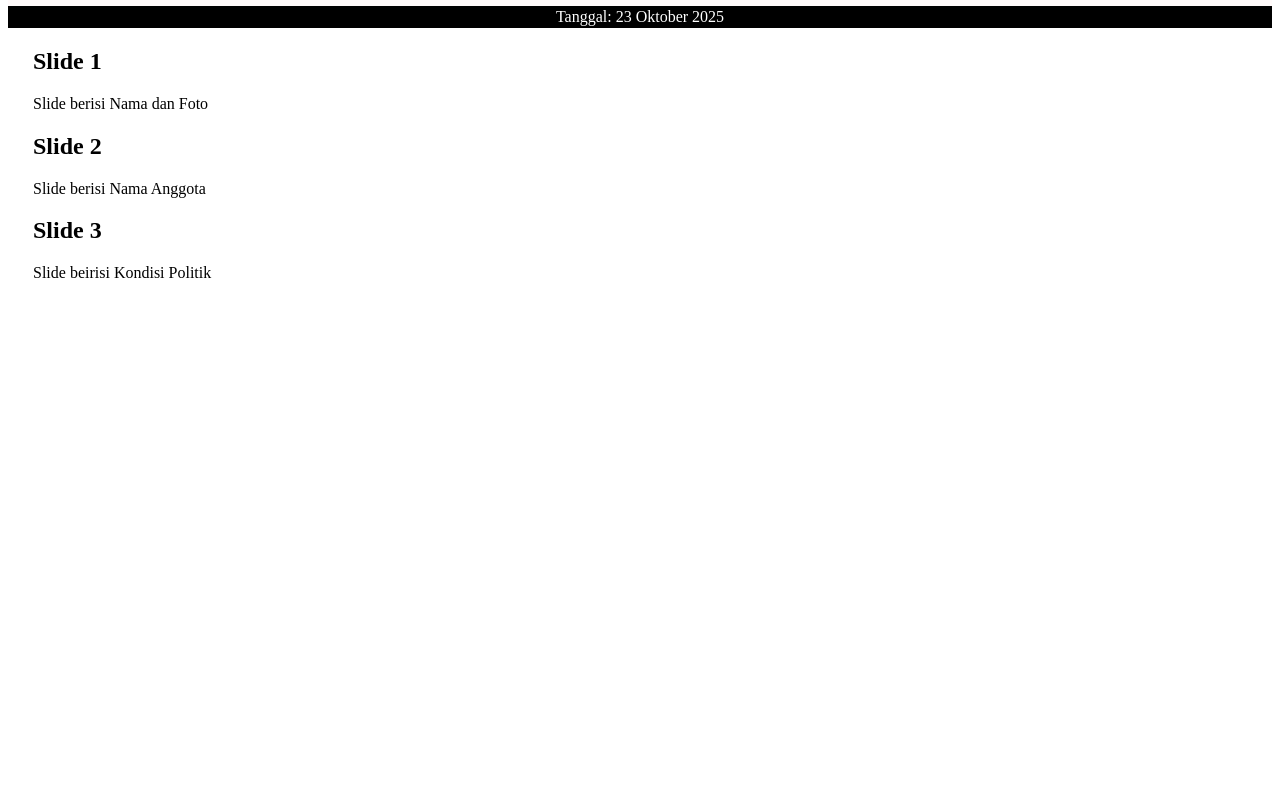
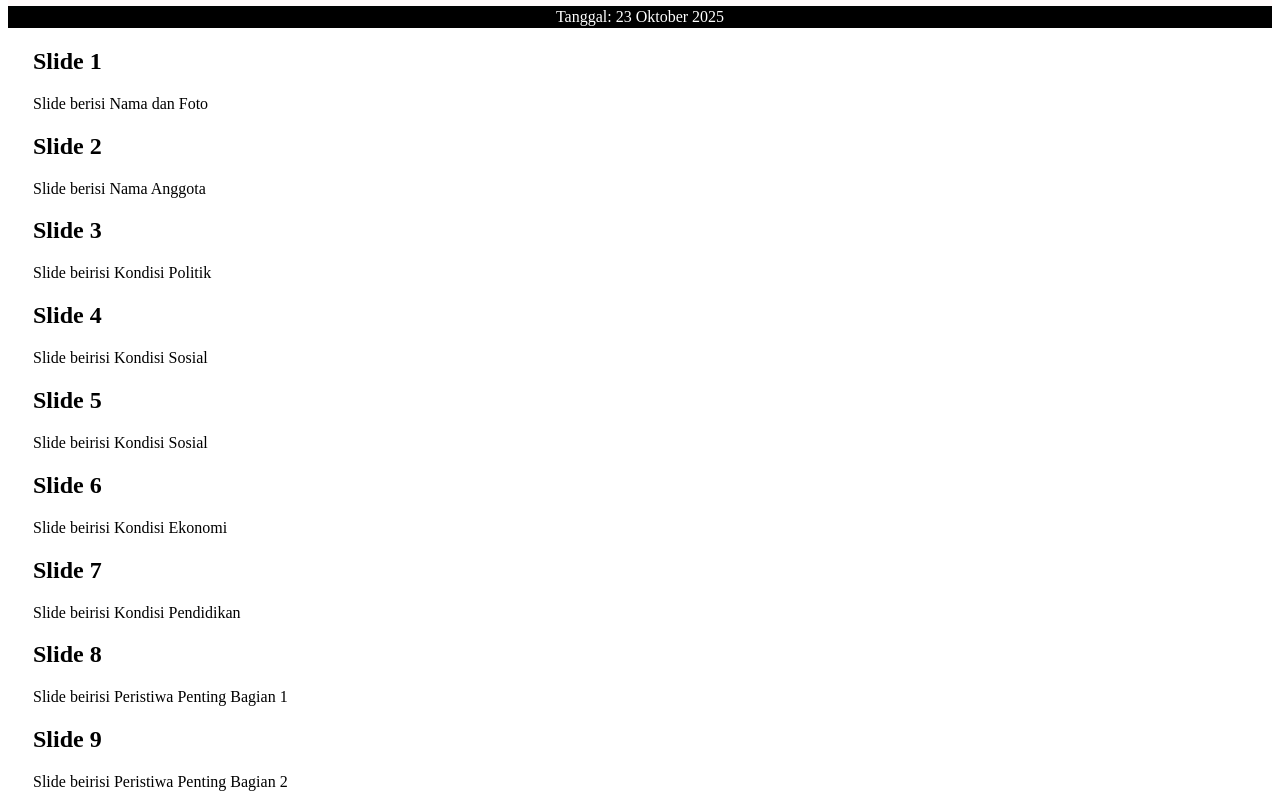
Before and after one commit to NewbieCoder-1/Tugas-IPS, a plain HTML site: page index.html in a window 1280 px wide. Shown: the part 146-953 px from the top of the page. Before the commit the page ends 800 px from the top, so only its background shows below. Drawn offline with Linux system fonts and the light colour scheme.

Commit message:
Expand slides in index.html with new content
Added additional slides with social, economic, and educational conditions.

```diff
--- a/index.html
+++ b/index.html
@@ -27,6 +27,24 @@
 
 			<h2>Slide 3</h2>
 			<p>Slide beirisi Kondisi Politik</p>
+
+			<h2>Slide 4</h2>
+			<p>Slide beirisi Kondisi Sosial</p>
+
+			<h2>Slide 5</h2>
+			<p>Slide beirisi Kondisi Sosial</p>
+
+			<h2>Slide 6</h2>
+			<p>Slide beirisi Kondisi Ekonomi</p>
+
+			<h2>Slide 7</h2>
+			<p>Slide beirisi Kondisi Pendidikan</p>
+
+			<h2>Slide 8</h2>
+			<p>Slide beirisi Peristiwa Penting Bagian 1</p>
+
+			<h2>Slide 9</h2>
+			<p>Slide beirisi Peristiwa Penting Bagian 2</p>
 		</div>
 	</body>
 </html>
```
